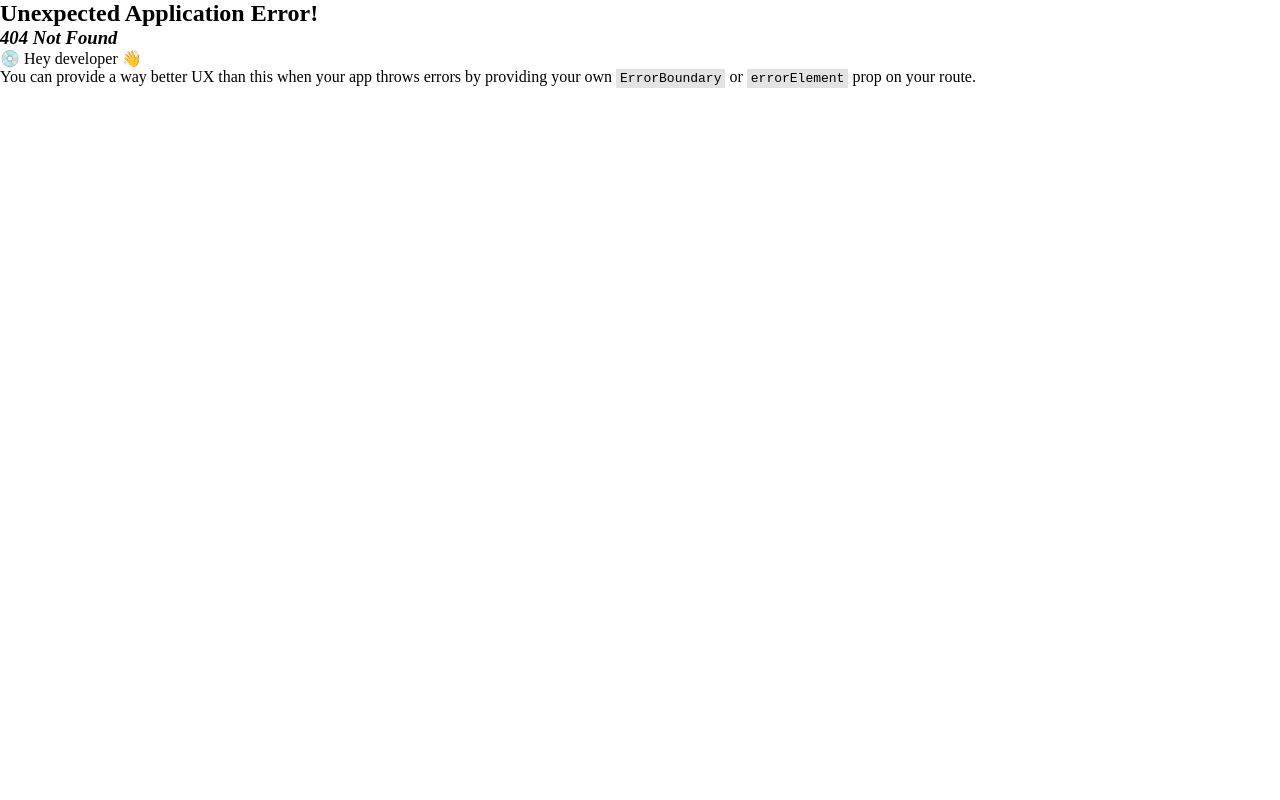
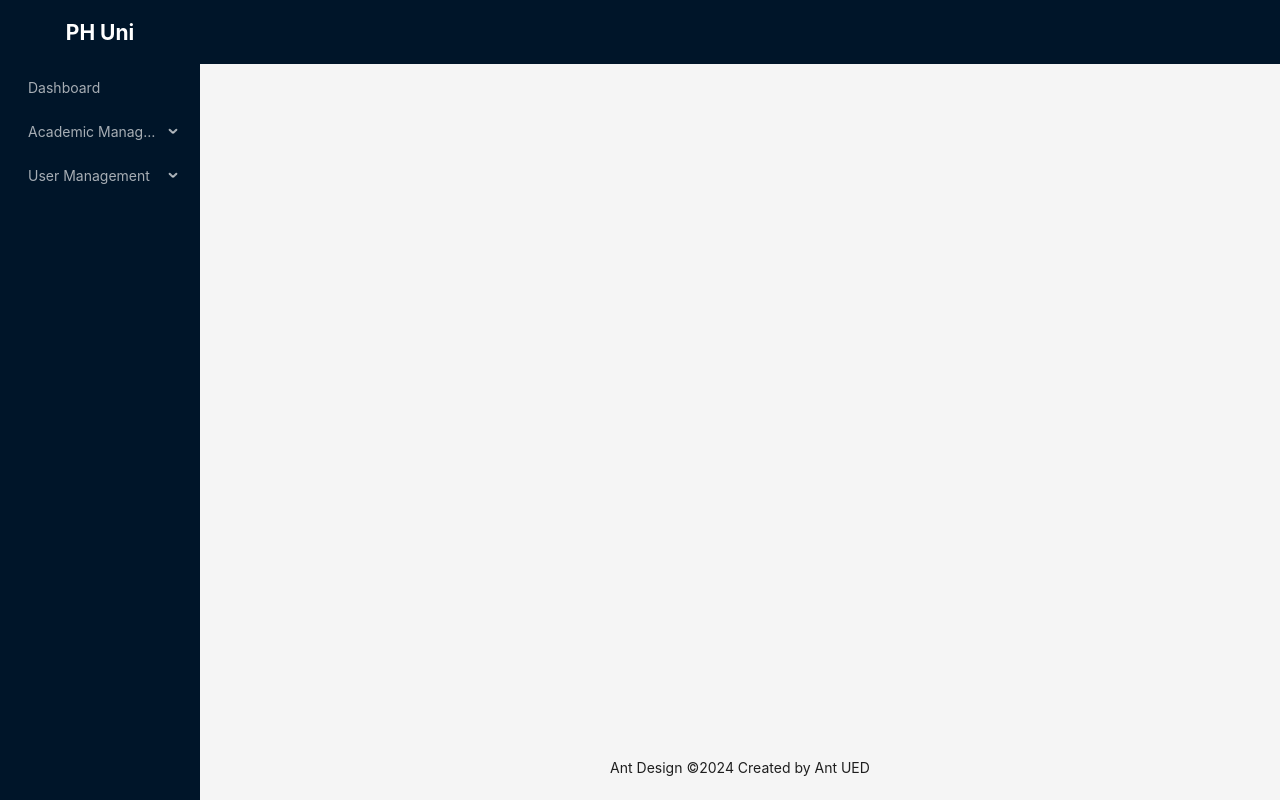
Before and after one commit to inzamulhaque/University-Of-Programming-Hero-Client, a React (Vite) app: page /admin in a window 1280 px wide. Before the commit this address had no page. Built offline with nearby package versions, Linux system fonts and the light colour scheme.

Commit message:
create routes and sidebar generator and basic setup for redux

```diff
--- a/package.json
+++ b/package.json
@@ -11,10 +11,12 @@
   },
   "dependencies": {
     "@ant-design/icons": "^5.2.6",
+    "@reduxjs/toolkit": "^2.1.0",
     "antd": "^5.13.2",
     "react": "^18.2.0",
     "react-dom": "^18.2.0",
     "react-hook-form": "^7.49.3",
+    "react-redux": "^9.1.0",
     "react-router-dom": "^6.21.3"
   },
   "devDependencies": {
--- a/src/components/layout/MainLayout.tsx
+++ b/src/components/layout/MainLayout.tsx
@@ -7,17 +7,19 @@ import {
   VideoCameraOutlined,
 } from "@ant-design/icons";
 import { Outlet } from "react-router-dom";
+import sidebarItemsGenerator from "../../utils/sidebarItemsGenerator";
+import { adminPaths } from "../../routes/admin.routes";
 
-const items = [
-  UserOutlined,
-  VideoCameraOutlined,
-  UploadOutlined,
-  UserOutlined,
-].map((icon, index) => ({
-  key: String(index + 1),
-  icon: createElement(icon),
-  label: `nav ${index + 1}`,
-}));
+// const items = [
+//   UserOutlined,
+//   VideoCameraOutlined,
+//   UploadOutlined,
+//   UserOutlined,
+// ].map((icon, index) => ({
+//   key: String(index + 1),
+//   icon: createElement(icon),
+//   label: `nav ${index + 1}`,
+// }));
 
 const MainLayout = () => {
   return (
@@ -48,7 +50,7 @@ const MainLayout = () => {
             theme="dark"
             mode="inline"
             defaultSelectedKeys={["4"]}
-            items={items}
+            items={sidebarItemsGenerator(adminPaths, "admin")}
           />
         </Sider>
         <Layout>
--- a/src/main.tsx
+++ b/src/main.tsx
@@ -3,9 +3,13 @@ import ReactDOM from "react-dom/client";
 import "./index.css";
 import { RouterProvider } from "react-router-dom";
 import router from "./routes/routes.tsx";
+import { store } from "./redux/store.ts";
+import { Provider } from "react-redux";
 
 ReactDOM.createRoot(document.getElementById("root") as HTMLElement).render(
   <React.StrictMode>
-    <RouterProvider router={router} />
+    <Provider store={store}>
+      <RouterProvider router={router} />
+    </Provider>
   </React.StrictMode>
 );
--- /dev/null
+++ b/src/redux/store.ts
@@ -0,0 +1,10 @@
+import { configureStore } from "@reduxjs/toolkit";
+
+export const store = configureStore({
+  reducer: {},
+});
+
+// Infer the `RootState` and `AppDispatch` types from the store itself
+export type RootState = ReturnType<typeof store.getState>;
+// Inferred type: {posts: PostsState, comments: CommentsState, users: UsersState}
+export type AppDispatch = typeof store.dispatch;
--- /dev/null
+++ b/src/types/index.ts
@@ -0,0 +1 @@
+export * from "./sidebar.type";
--- /dev/null
+++ b/src/utils/routesGenerator.ts
@@ -0,0 +1,27 @@
+import { TRoute, TUserPath } from "../types";
+
+const routeGenerator = (items: TUserPath[]) => {
+  const routes = items.reduce((acc: TRoute[], item) => {
+    if (item.path && item.element) {
+      acc.push({
+        path: item.path,
+        element: item.element,
+      });
+    }
+
+    if (item.children) {
+      item.children.forEach((child) => {
+        acc.push({
+          path: child.path!,
+          element: child.element,
+        });
+      });
+    }
+
+    return acc;
+  }, []);
+
+  return routes;
+};
+
+export default routeGenerator;
--- /dev/null
+++ b/src/utils/sidebarItemsGenerator.tsx
@@ -0,0 +1,30 @@
+import { TSidebarItem, TUserPath } from "../types";
+import { NavLink } from "react-router-dom";
+
+const sidebarItemsGenerator = (items: TUserPath[], role: string) => {
+  const sidebarItems = items.reduce((acc: TSidebarItem[], item) => {
+    if (item.path && item.name) {
+      acc.push({
+        key: item.name,
+        label: <NavLink to={`/${role}/${item.path}`}>{item.name}</NavLink>,
+      });
+    }
+
+    if (item.children) {
+      acc.push({
+        key: item.name,
+        label: item.name,
+        children: item.children.map((child) => ({
+          key: child.name,
+          label: <NavLink to={`/${role}/${child.path}`}>{child.name}</NavLink>,
+        })),
+      });
+    }
+
+    return acc;
+  }, []);
+
+  return sidebarItems;
+};
+
+export default sidebarItemsGenerator;
```
Also changed, not shown: src/redux/hooks.ts (added, +7 -0 lines), src/routes/routes.tsx (+7 -0 lines), src/types/sidebar.type.ts (added, +18 -0 lines), src/redux/api/baseApi.ts (added), 1 other file (tests, documents, lock files or other folders).
